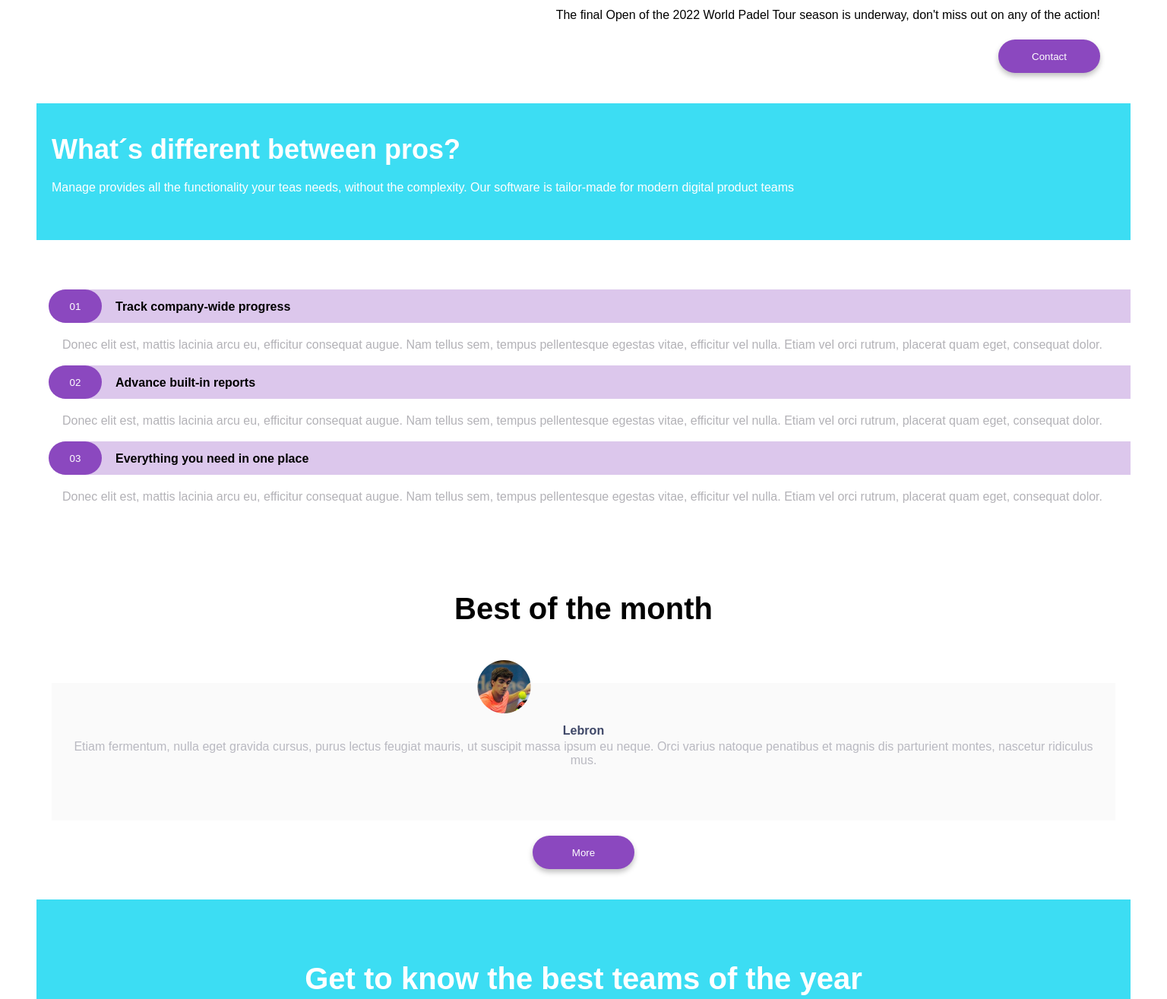
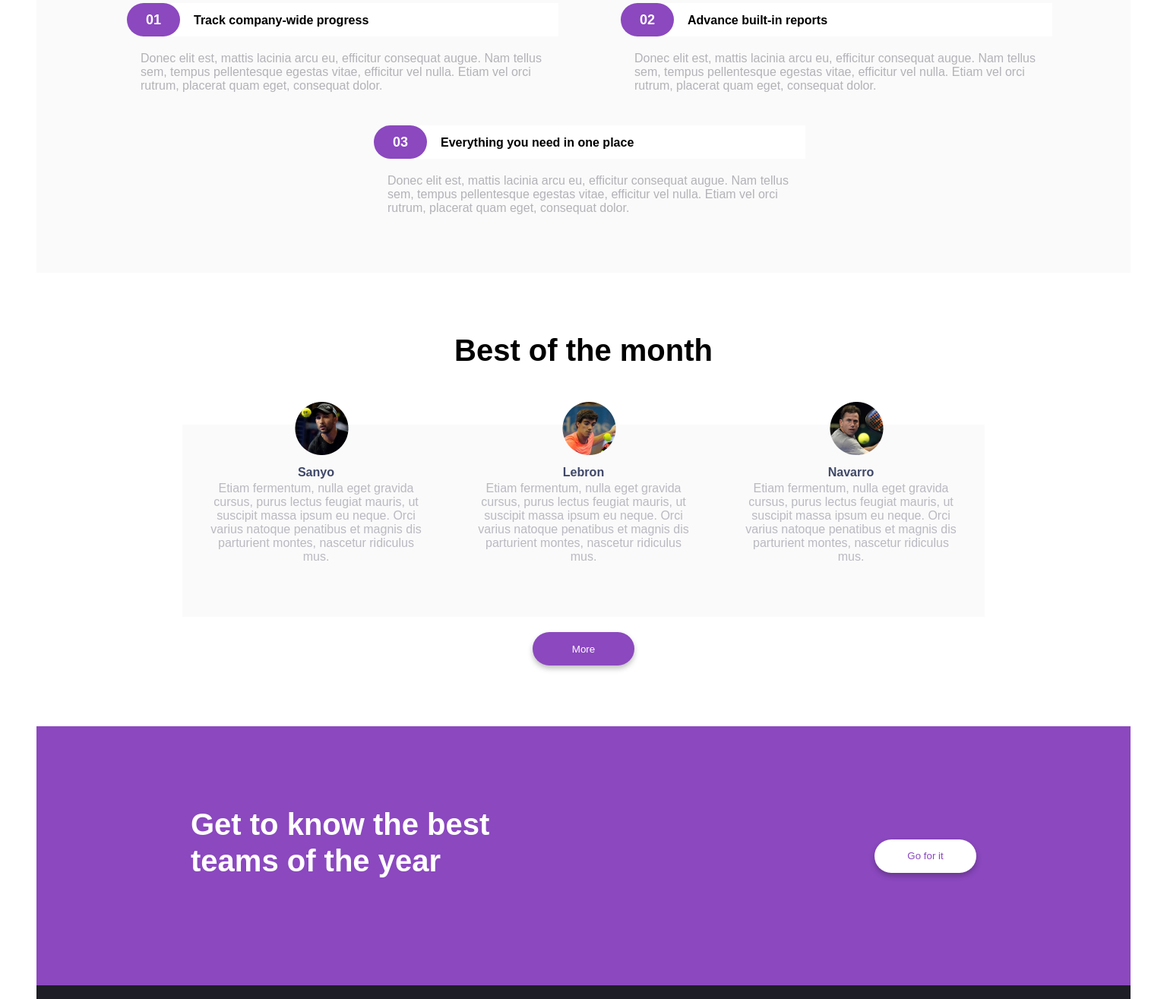
Before and after one commit to wdelcant/DH-DelCanto_Wilson, a plain HTML site: page index.html in a window 1536 px wide. Shown: the part 834-2149 px from the top of the page at 76% size. Drawn offline with Linux system fonts and the light colour scheme.

Commit message:
se agrega desktop

```diff
--- a/css/style.css
+++ b/css/style.css
@@ -362,7 +362,7 @@ a {
 .cards__img {
   position: absolute;
   top: -30px;
-  left: 40%;
+  left: 42%;
 }
 
 .cards__card--one {
@@ -586,4 +586,202 @@ a {
   .header__hamburger {
     display: none;
   }
+
+  /* hero */
+
+  .hero {
+    display: flex;
+    flex-direction: row;
+    justify-content: space-between;
+  }
+
+  .hero__content {
+    display: flex;
+    flex-direction: row;
+    justify-content: center;
+    padding: 0px 0px 0px 80px;
+  }
+
+  /* seccion 1 */
+
+  .different {
+    display: flex;
+  }
+
+  .different__content {
+    display: flex;
+    flex-direction: row;
+    justify-content: center;
+    align-items: center;
+    gap: 100px;
+    background: #8b48bf;
+    padding: 40px 220px;
+  }
+
+  .different__content h2 {
+    width: 480px;
+  }
+
+  .different__content p {
+    width: 450px;
+  }
+
+  .articles {
+    display: flex;
+  }
+
+  .articles__content {
+    display: flex;
+    flex-direction: column;
+    background: #fafafa;
+  }
+
+  .articles__content article {
+    width: 550px;
+  }
+
+  .articles__titles {
+    background: #fff;
+  }
+
+  .articles__titles button {
+    font-size: 18px;
+    font-weight: 700;
+  }
+
+  .articles__desktop {
+    display: flex;
+    flex-direction: row;
+    justify-content: center;
+    align-items: center;
+    gap: 100px;
+    background: #fafafa;
+  }
+
+  .articles__desktop--down {
+    display: flex;
+    flex-direction: row;
+    justify-content: center;
+    align-items: center;
+    padding-top: 25px;
+  }
+
+  /* section 2 */
+
+  .cards {
+    display: flex;
+    flex-direction: row;
+    justify-content: center;
+    align-items: center;
+    padding: 40px 220px;
+  }
+
+  .cards__content {
+    display: flex;
+    flex-direction: column;
+    justify-content: center;
+    align-items: center;
+  }
+
+  .cards__group {
+    display: flex;
+    flex-direction: row;
+    justify-content: center;
+    align-items: center;
+  }
+
+  .cards__card--one {
+    display: flex;
+  }
+
+  .cards__card--two {
+    display: flex;
+  }
+
+  .cards__card--three {
+    display: flex;
+  }
+
+  /* the best teams */
+
+  .thebest {
+    display: flex;
+  }
+
+  .thebest__content {
+    display: flex;
+    flex-direction: row;
+    justify-content: center;
+    align-items: center;
+    text-align: center;
+    padding: 65px 200px;
+    gap: 500px;
+    background: #8b48bf;
+  }
+
+  .thebest__content--text {
+    width: 400px;
+    padding: 40px 0px 0px 0px;
+    align-self: center;
+    text-align: left;
+  }
+
+  .thebest__content button {
+    color: #8b48bf;
+    background: #ffffff;
+  }
+
+  /* footer */
+
+  .footer {
+    display: flex;
+    flex-direction: column;
+    justify-content: center;
+    align-items: center;
+  }
+
+  .footer__content {
+    display: flex;
+    position: relative;
+    flex-direction: row;
+    flex-wrap: nowrap;
+    justify-content: space-between;
+    align-content: center;
+    padding: 50px 150px;
+  }
+
+  .footer__content--nav {
+    order: 3;
+  }
+
+  .footer__content--social {
+    order: 2;
+    position: absolute;
+    left: 150px;
+    bottom: 50px;
+  }
+
+  .footer__content--social img {
+    padding: 0px;
+    margin: 5px;
+    width: 24px;
+  }
+
+  .footer__content--logo {
+    order: 1;
+    align-self: flex-start;
+  }
+
+  .footer__content--copyright {
+    order: 5;
+    position: absolute;
+    right: 20px;
+    bottom: 0;
+  }
+
+  .footer__content--newsletter {
+    order: 4;
+    align-self: flex-start;
+    margin-top: 50px;
+  }
 }
--- a/index.html
+++ b/index.html
@@ -30,7 +30,7 @@
 
         <nav class="header__menu">
           <ul>
-            <li><a href="#">Inicio</a></li>
+            <li><a href="#">Sports</a></li>
             <li><a href="#">Products</a></li>
             <li><a href="#">About Us</a></li>
             <li><a href="#">Training</a></li>
@@ -56,7 +56,9 @@
     <section class="hero">
       <div class="container">
         <div class="hero__content">
+          <figure>
             <img class="hero__img" src="img/padel-intro.png" alt="jugando padel">
+          </figure>
           <div>
             <h1 class="hero__title">LIVE: Follow the Telcel Huawei Mexico Open 2022 for free</h1>
             <p class="hero__text">The final Open of the 2022 World Padel Tour season is underway, don't miss out on any
@@ -64,7 +66,6 @@
               the action!</p>
             <div class="hero__button">
               <button>Contact</button>
-
             </div>
           </div>
         </div>
@@ -78,7 +79,8 @@
       <div class="different__content">
         <h2 class="different__title">What´s different between pros?</h2>
         <p class="different__text">Manage provides all the functionality your
-          teas needs, without the complexity. Our software is tailor-made for modern digital product teams </p>
+          teas needs, without the complexity. Our software is tailor-made for modern digital product teams
+        </p>
       </div>
     </div>
   </section>
@@ -87,7 +89,10 @@
   <section class="articles">
     <div class="container">
       <div class="articles__content">
-        <article>
+
+        <div class="articles__desktop">
+
+          <article class="articles__one">
             <div class="articles__titles">
               <button class="articles__button" disabled="disabled">
                 01
@@ -95,12 +100,15 @@
               <h3 class="articles__title">Track company-wide progress</h3>
             </div>
             <div>
-            <p class="articles__text">Donec elit est, mattis lacinia arcu eu, efficitur consequat augue. Nam tellus sem,
+              <p class="articles__text">Donec elit est, mattis lacinia arcu eu, efficitur consequat augue. Nam tellus
+                sem,
                 tempus pellentesque egestas vitae,
                 efficitur vel nulla. Etiam vel orci rutrum, placerat quam eget, consequat dolor.</p>
             </div>
           </article>
-        <article>
+
+
+          <article class="articles__two">
             <div class="articles__titles">
               <button class="articles__button" disabled="disabled">
                 02
@@ -108,12 +116,18 @@
               <h3 class="articles__title">Advance built-in reports</h3>
             </div>
             <div>
-            <p class="articles__text">Donec elit est, mattis lacinia arcu eu, efficitur consequat augue. Nam tellus sem,
+              <p class="articles__text">Donec elit est, mattis lacinia arcu eu, efficitur consequat augue. Nam tellus
+                sem,
                 tempus pellentesque egestas vitae,
                 efficitur vel nulla. Etiam vel orci rutrum, placerat quam eget, consequat dolor.</p>
             </div>
           </article>
-        <article>
+
+
+        </div>
+
+        <div class="articles__desktop--down">
+          <article class="articles__three">
             <div class="articles__titles">
               <button class="articles__button" disabled="disabled">
                 03
@@ -121,11 +135,14 @@
               <h3 class="articles__title">Everything you need in one place</h3>
             </div>
             <div>
-            <p class="articles__text">Donec elit est, mattis lacinia arcu eu, efficitur consequat augue. Nam tellus sem,
+              <p class="articles__text">Donec elit est, mattis lacinia arcu eu, efficitur consequat augue. Nam tellus
+                sem,
                 tempus pellentesque egestas vitae,
                 efficitur vel nulla. Etiam vel orci rutrum, placerat quam eget, consequat dolor.</p>
             </div>
           </article>
+        </div>
+
       </div>
     </div>
   </section>
@@ -138,6 +155,8 @@
           Best of the month
         </h2>
 
+
+        <div class="cards__group">
           <article class="cards__card--one">
             <div class="cards__background">
               <figure class="cards__img">
@@ -147,7 +166,8 @@
                 Sanyo
               </h6>
               <p>
-              Etiam fermentum, nulla eget gravida cursus, purus lectus feugiat mauris, ut suscipit massa ipsum eu neque.
+                Etiam fermentum, nulla eget gravida cursus, purus lectus feugiat mauris, ut suscipit massa ipsum eu
+                neque.
                 Orci varius
                 natoque penatibus et magnis dis parturient montes, nascetur ridiculus mus.
               </p>
@@ -163,7 +183,8 @@
                 Lebron
               </h6>
               <p>
-              Etiam fermentum, nulla eget gravida cursus, purus lectus feugiat mauris, ut suscipit massa ipsum eu neque.
+                Etiam fermentum, nulla eget gravida cursus, purus lectus feugiat mauris, ut suscipit massa ipsum eu
+                neque.
                 Orci varius
                 natoque penatibus et magnis dis parturient montes, nascetur ridiculus mus.
               </p>
@@ -180,12 +201,15 @@
                 Navarro
               </h6>
               <p>
-              Etiam fermentum, nulla eget gravida cursus, purus lectus feugiat mauris, ut suscipit massa ipsum eu neque.
+                Etiam fermentum, nulla eget gravida cursus, purus lectus feugiat mauris, ut suscipit massa ipsum eu
+                neque.
                 Orci varius
                 natoque penatibus et magnis dis parturient montes, nascetur ridiculus mus.
               </p>
             </div>
           </article>
+        </div>
+
         <div class="cards__button">
           <button>
             More
@@ -200,13 +224,18 @@
   <section class="thebest">
     <div class="container">
       <div class="thebest__content">
+        <div class="thebest__content--text">
           <h2>
             Get to know the best
             teams of the year
           </h2>
+        </div>
+        <div>
           <button>
             Go for it
           </button>
+        </div>
+
       </div>
     </div>
   </section>
@@ -215,13 +244,15 @@
   <footer class="footer">
     <div class="container">
       <div class="footer__content">
+
         <div class="footer__content--newsletter">
           <form action="">
             <input type="email" placeholder="Update in your inbox...">
-            <button>
+            <button type="button">
               Go
             </button>
         </div>
+
         <div class="footer__content--nav">
           <nav>
             <ul>
@@ -239,6 +270,7 @@
             </ul>
           </nav>
         </div>
+
         <div class="footer__content--social">
           <!-- iconos de redes sociales -->
           <div>
@@ -249,16 +281,19 @@
             <img src="img/icon-instagram.svg" alt="instagram">
           </div>
         </div>
+
         <div class="footer__content--logo">
           <figure>
             <img src="img/logo-footer.svg" alt="logo">
           </figure>
         </div>
+
         <div class="footer__content--copyright">
           <p>
             © Copyright 2020. All rights reserved.
           </p>
-          </divc>
+        </div>
+
       </div>
     </div>
   </footer>
```
Lines whose indentation alone changed are shown as unchanged.
